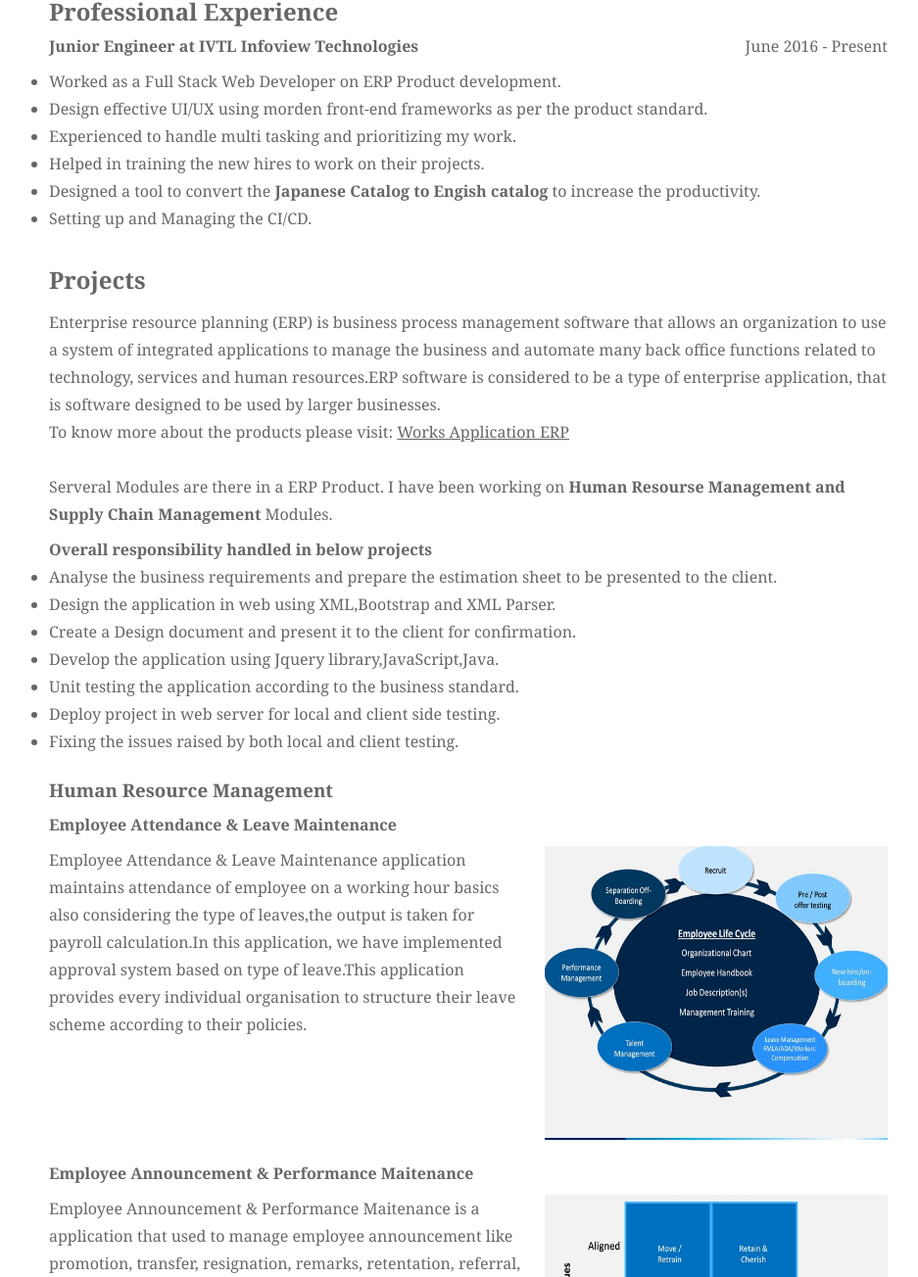
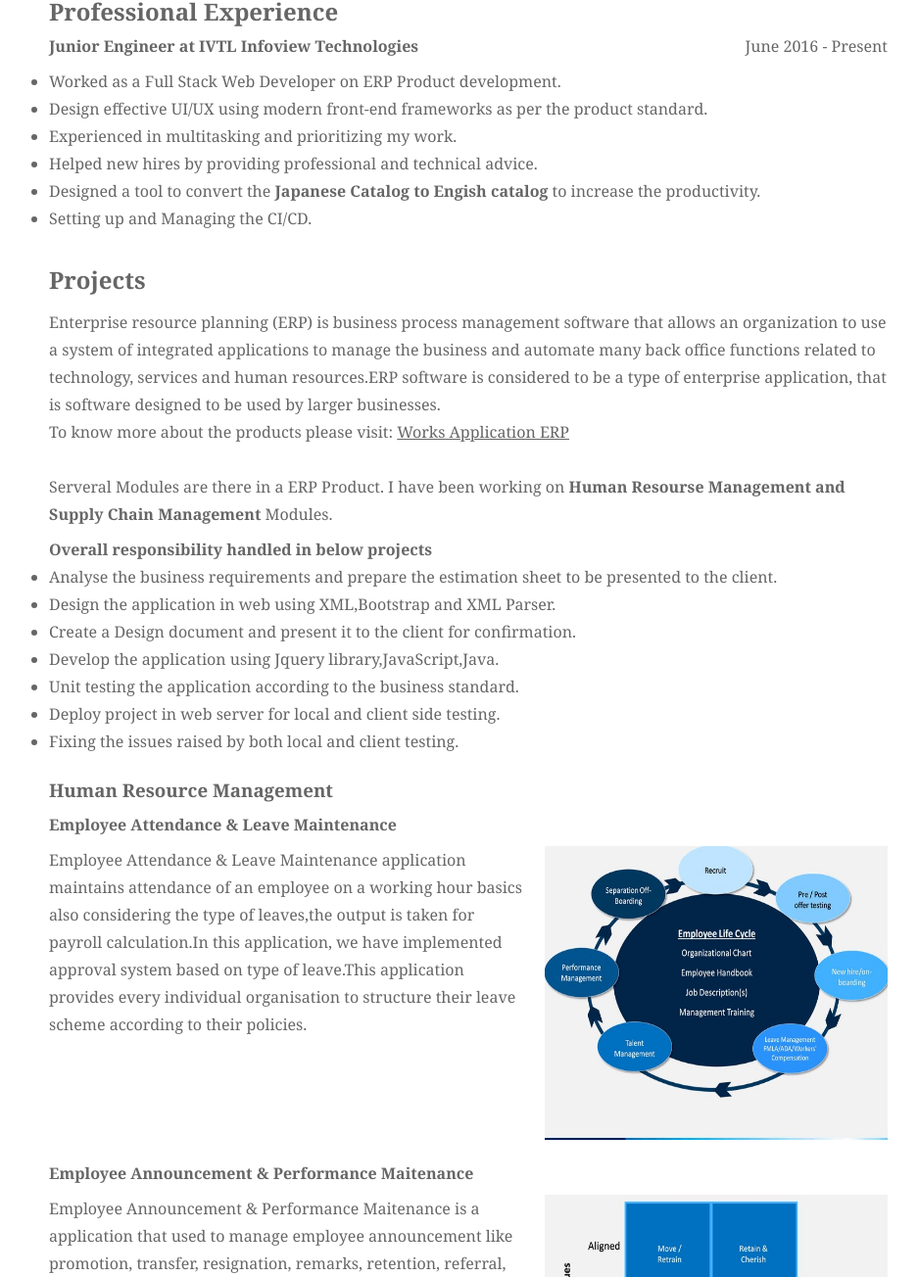
Before and after one commit to ravikart/profile, a plain HTML site: page index.html in a window 1280 px wide. Shown: the part 1156-2460 px from the top of the page at 98% size, without its empty margins (162-1099 px from the left). Drawn offline with Linux system fonts and the light colour scheme.

Commit message:
refs #profile grammar fix commit.

```diff
--- a/index.html
+++ b/index.html
@@ -86,7 +86,7 @@
           <ul class="main-class__education__ul">
             <li class="main-class__education__li">
               <p>
-                Completed undergraduate
+                Completed
                 <b
                   >Bachelor of Engineering(Electrical & Electronics
                   Engineering)</b
@@ -202,18 +202,18 @@
               </li>
               <li class="main-class__experience_li">
                 <p>
-                  Design effective UI/UX using morden front-end frameworks as
+                  Design effective UI/UX using modern front-end frameworks as
                   per the product standard.
                 </p>
               </li>
               <li class="main-class__experience_li">
                 <p>
-                  Experienced to handle multi tasking and prioritizing my work.
+                  Experienced in multitasking and prioritizing my work.
                 </p>
               </li>
               <li class="main-class__experience_li">
                 <p>
-                  Helped in training the new hires to work on their projects.
+                  Helped new hires by providing professional and technical advice.
                 </p>
               </li>
               <li class="main-class__experience_li">
@@ -309,7 +309,7 @@
         </div>
         <div class="main-class__attendence-description">
           <div class="main-class__attendence-description-data">
-            <p>Employee Attendance & Leave Maintenance application maintains attendance of employee on a working hour basics also
+            <p>Employee Attendance & Leave Maintenance application maintains attendance of an employee on a working hour basics also
               considering the type of leaves,the output is taken for payroll calculation.In this application, we have
               implemented approval system based on type of leave.This application provides every individual
               organisation to structure their leave scheme according to their policies.</p>
@@ -326,8 +326,8 @@
         <div class="main-class__attendence-description">
           <div class="main-class__attendence-description-data">
             <p>Employee Announcement & Performance Maitenance is a application that used to manage employee announcement like promotion, transfer,
-              resignation, remarks, retentation, referral, contracts, bonus, etc.. This application helpfull in monitoring
-              employee performane.</p>
+              resignation, remarks, retention, referral, contracts, bonus, etc.. This application helpful in monitoring
+              employee performance.</p>
           </div>
           <div class="main-class__attendence-image">
             <img src="./img/performance-value-matrix-slide4.jpg" alt="Employee Life-Cycle" />
```
